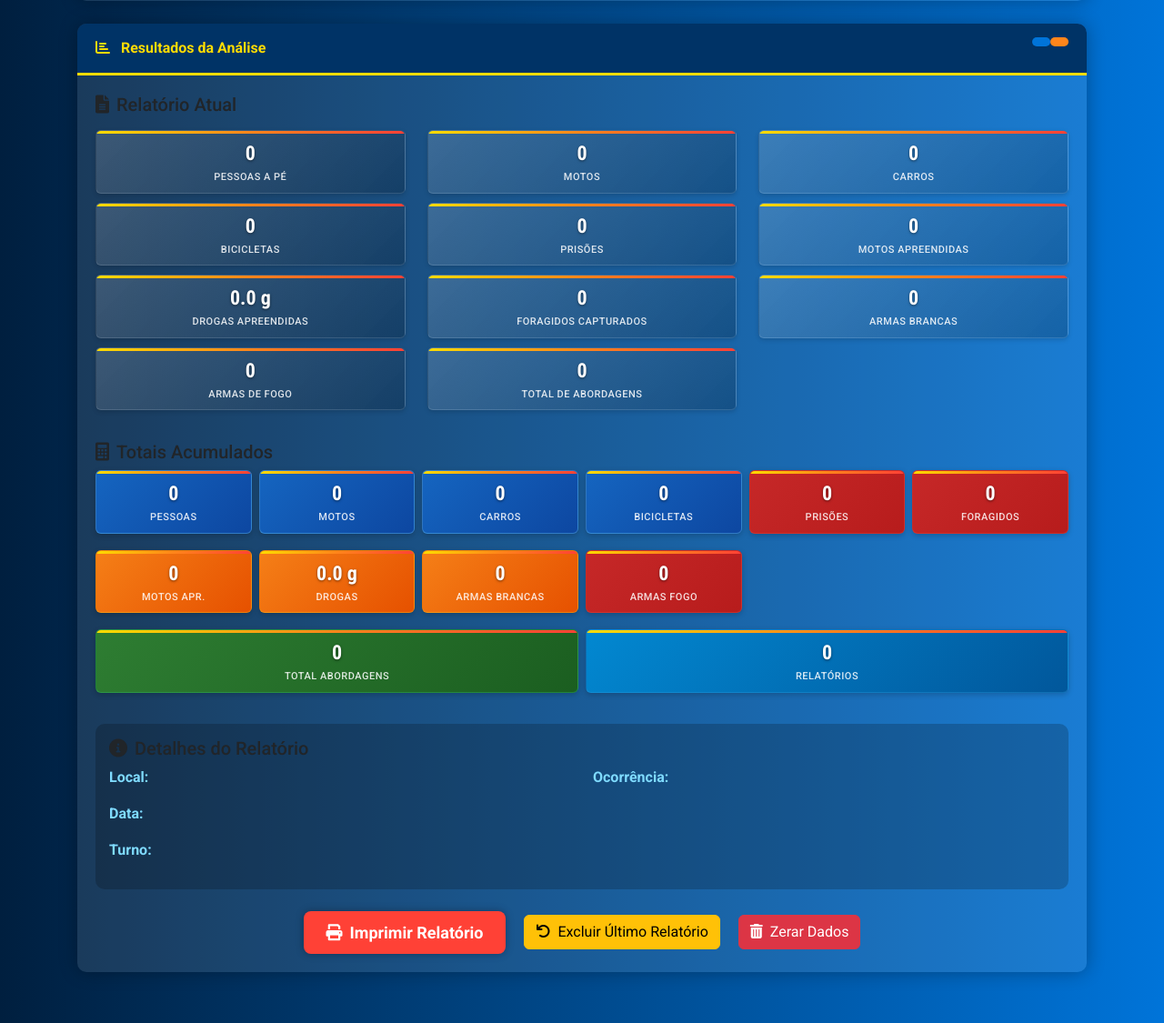
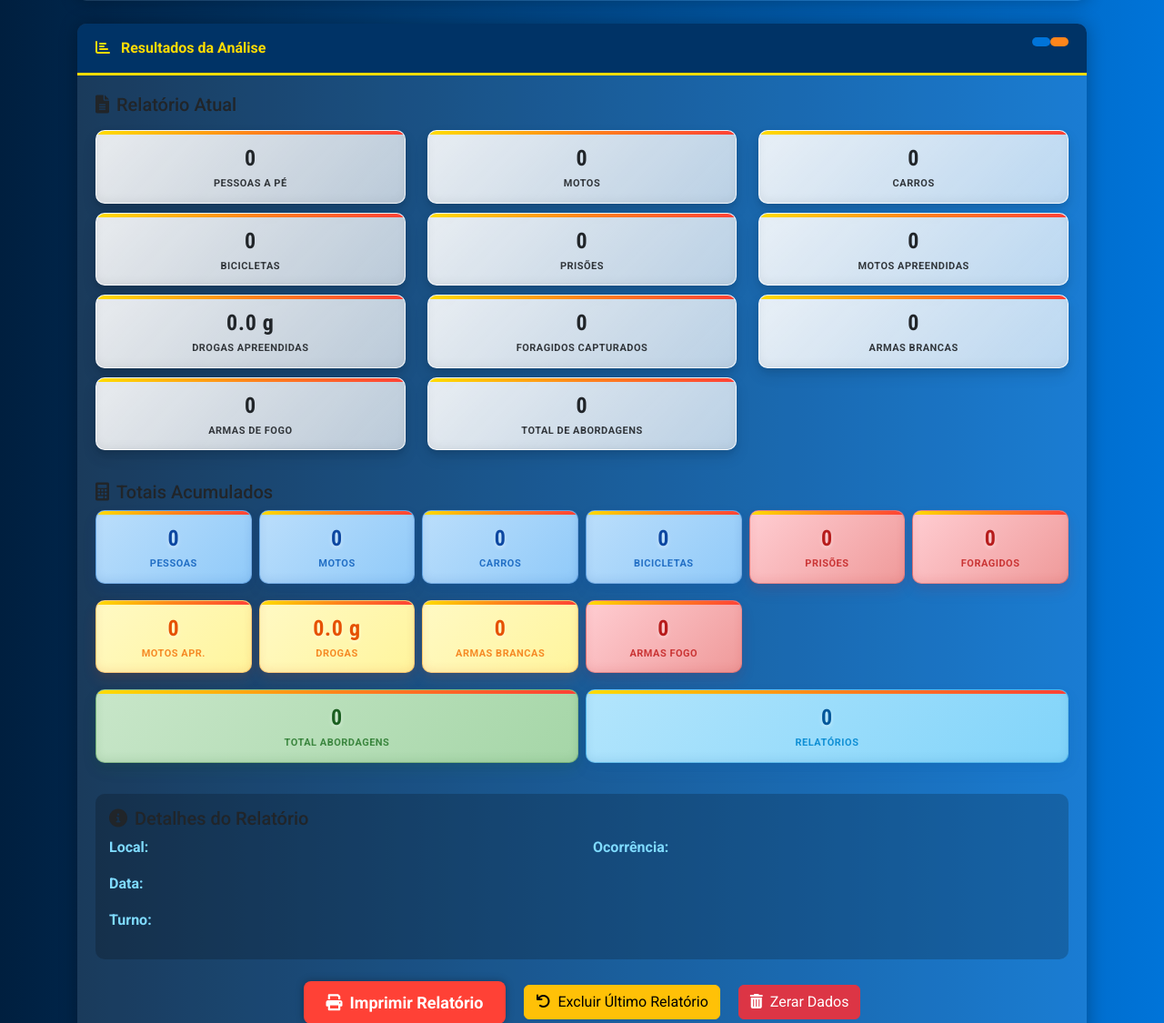
Before and after one commit to tenmuniz/RELATORIOS, a Flask app: page / in a window 1280 px wide. Shown: the part 492-1617 px from the top of the page at 91% size. Run offline with Flask 3, Linux system fonts and the light colour scheme; data that the repository does not hold is empty.

Commit message:
Improved the app's look
Updated the styling of data boxes to be lighter, bolder, and more 3D.  Changes were made to `static/css/style.css`.

Replit-Commit-Author: Agent
Replit-Commit-Session-Id: 86e28d72-0d2a-4c5b-8e77-a5b2222ae40b
Replit-Commit-Screenshot-Url: https://storage.googleapis.com/screenshot-production-us-central1/67897340-ed91-4772-8350-adeb704ffe7b/8b961eaf-bf2f-4a65-a83e-2993687fed1a.jpg

```diff
--- a/static/css/style.css
+++ b/static/css/style.css
@@ -154,21 +154,27 @@ textarea.form-control {
 }
 
 .stat-box {
-  background: linear-gradient(135deg, rgba(255, 255, 255, 0.15), rgba(0, 0, 0, 0.2));
-  border-radius: 6px;
-  padding: 8px 5px;
+  background: linear-gradient(135deg, rgba(255, 255, 255, 0.9), rgba(255, 255, 255, 0.7));
+  border-radius: 10px;
+  padding: 12px 5px;
   margin-bottom: 10px;
   text-align: center;
-  transition: all 0.2s ease;
-  border: 1px solid rgba(255, 255, 255, 0.1);
-  box-shadow: 0 2px 5px rgba(0, 0, 0, 0.15);
+  transition: all 0.3s cubic-bezier(0.175, 0.885, 0.32, 1.275);
+  border: 1px solid rgba(255, 255, 255, 0.8);
+  box-shadow:
+    0 8px 16px rgba(0, 0, 0, 0.1),
+    0 4px 8px rgba(0, 0, 0, 0.05),
+    0 2px 4px rgba(0, 0, 0, 0.05),
+    inset 0 -3px 10px rgba(0, 0, 0, 0.05);
   position: relative;
   overflow: hidden;
   height: calc(100% - 10px);
-  min-height: 60px;
+  min-height: 70px;
   display: flex;
   flex-direction: column;
   justify-content: center;
+  transform-style: preserve-3d;
+  perspective: 500px;
 }
 
 .stat-box:before {
@@ -177,64 +183,108 @@ textarea.form-control {
   top: 0;
   left: 0;
   right: 0;
-  height: 3px;
+  height: 4px;
   background: linear-gradient(to right, #FFDC00, #FF851B, #FF4136);
   z-index: 2;
+  border-radius: 10px 10px 0 0;
 }
 
 .stat-box:hover {
-  transform: translateY(-5px) scale(1.01);
-  box-shadow: 0 8px 15px rgba(0, 0, 0, 0.2);
+  transform: translateY(-8px) scale(1.03) rotateX(5deg);
+  box-shadow:
+    0 15px 25px rgba(0, 0, 0, 0.15),
+    0 8px 15px rgba(0, 0, 0, 0.1),
+    inset 0 -5px 15px rgba(0, 0, 0, 0.05);
 }
 
 .stat-box.bg-primary {
-  background: linear-gradient(135deg, #1565C0, #0D47A1) !important;
-  border: 1px solid rgba(127, 219, 255, 0.3);
-  box-shadow: 0 2px 6px rgba(0, 0, 0, 0.2);
+  background: linear-gradient(135deg, #bbdefb, #90caf9) !important;
+  border: 1px solid rgba(21, 101, 192, 0.4);
+  box-shadow:
+    0 8px 16px rgba(13, 71, 161, 0.1),
+    0 4px 8px rgba(13, 71, 161, 0.05),
+    inset 0 -3px 10px rgba(13, 71, 161, 0.1);
 }
 
 .stat-box.bg-primary .stat-value {
-  color: #FFFFFF;
+  color: #0D47A1;
+  text-shadow: 0 2px 4px rgba(255, 255, 255, 0.5);
+}
+
+.stat-box.bg-primary .stat-label {
+  color: #1565C0;
 }
 
 .stat-box.bg-success {
-  background: linear-gradient(135deg, #2E7D32, #1B5E20) !important;
-  border: 1px solid rgba(46, 204, 113, 0.3);
-  box-shadow: 0 2px 6px rgba(0, 0, 0, 0.2);
+  background: linear-gradient(135deg, #c8e6c9, #a5d6a7) !important;
+  border: 1px solid rgba(46, 125, 50, 0.4);
+  box-shadow:
+    0 8px 16px rgba(27, 94, 32, 0.1),
+    0 4px 8px rgba(27, 94, 32, 0.05),
+    inset 0 -3px 10px rgba(27, 94, 32, 0.1);
 }
 
 .stat-box.bg-success .stat-value {
-  color: #FFFFFF;
+  color: #1B5E20;
+  text-shadow: 0 2px 4px rgba(255, 255, 255, 0.5);
+}
+
+.stat-box.bg-success .stat-label {
+  color: #2E7D32;
 }
 
 .stat-box.bg-info {
-  background: linear-gradient(135deg, #0288D1, #01579B) !important;
-  border: 1px solid rgba(52, 152, 219, 0.3);
-  box-shadow: 0 2px 6px rgba(0, 0, 0, 0.2);
+  background: linear-gradient(135deg, #b3e5fc, #81d4fa) !important;
+  border: 1px solid rgba(2, 136, 209, 0.4);
+  box-shadow:
+    0 8px 16px rgba(1, 87, 155, 0.1),
+    0 4px 8px rgba(1, 87, 155, 0.05),
+    inset 0 -3px 10px rgba(1, 87, 155, 0.1);
 }
 
 .stat-box.bg-info .stat-value {
-  color: #FFFFFF;
+  color: #01579B;
+  text-shadow: 0 2px 4px rgba(255, 255, 255, 0.5);
+}
+
+.stat-box.bg-info .stat-label {
+  color: #0288D1;
 }
 
 .stat-box.bg-danger {
-  background: linear-gradient(135deg, #C62828, #B71C1C) !important;
-  border: 1px solid rgba(231, 76, 60, 0.3);
-  box-shadow: 0 2px 6px rgba(0, 0, 0, 0.2);
+  background: linear-gradient(135deg, #ffcdd2, #ef9a9a) !important;
+  border: 1px solid rgba(198, 40, 40, 0.4);
+  box-shadow:
+    0 8px 16px rgba(183, 28, 28, 0.1),
+    0 4px 8px rgba(183, 28, 28, 0.05),
+    inset 0 -3px 10px rgba(183, 28, 28, 0.1);
 }
 
 .stat-box.bg-danger .stat-value {
-  color: #FFFFFF;
+  color: #B71C1C;
+  text-shadow: 0 2px 4px rgba(255, 255, 255, 0.5);
+}
+
+.stat-box.bg-danger .stat-label {
+  color: #C62828;
 }
 
 .stat-box.bg-warning {
-  background: linear-gradient(135deg, #F57F17, #E65100) !important;
-  border: 1px solid rgba(241, 196, 15, 0.3);
-  box-shadow: 0 2px 6px rgba(0, 0, 0, 0.2);
+  background: linear-gradient(135deg, #fff9c4, #fff59d) !important;
+  border: 1px solid rgba(245, 127, 23, 0.4);
+  box-shadow:
+    0 8px 16px rgba(230, 81, 0, 0.1),
+    0 4px 8px rgba(230, 81, 0, 0.05),
+    inset 0 -3px 10px rgba(230, 81, 0, 0.1);
 }
 
 .stat-box.bg-warning .stat-value {
-  color: #FFFFFF;
+  color: #E65100;
+  text-shadow: 0 2px 4px rgba(255, 255, 255, 0.5);
+}
+
+.stat-box.bg-warning .stat-label {
+  color: #F57F17;
 }
 
 @keyframes pulse {
@@ -250,23 +300,24 @@ textarea.form-control {
 }
 
 .stat-value {
-  font-size: 22px;
-  font-weight: 700;
+  font-size: 24px;
+  font-weight: 800;
   margin-bottom: 2px;
   font-family: 'Roboto Condensed', sans-serif;
-  text-shadow: 0 1px 3px rgba(0, 0, 0, 0.5);
-  color: #FFFFFF;
+  position: relative;
+  z-index: 1;
+  letter-spacing: 0.03em;
 }
 
 .stat-label {
-  color: rgba(255, 255, 255, 0.85);
   font-size: 11px;
   text-transform: uppercase;
   letter-spacing: 0.5px;
-  font-weight: 500;
+  font-weight: 600;
   position: relative;
   display: inline-block;
   padding: 0 3px;
+  opacity: 0.9;
 }
 
 .badge-location {
@@ -329,13 +380,14 @@ footer {
 }
 
 @keyframes countUp {
-  0% { transform: scale(0.8); opacity: 0.5; }
-  50% { transform: scale(1.2); }
+  0% { transform: scale(0.8) translateY(5px); opacity: 0.2; }
+  50% { transform: scale(1.3) translateY(-2px); opacity: 0.8; }
+  70% { transform: scale(1.1) translateY(0); }
   100% { transform: scale(1); opacity: 1; }
 }
 
 .stat-value.updated {
-  animation: countUp 0.5s ease-out forwards;
+  animation: countUp 0.8s cubic-bezier(0.175, 0.885, 0.32, 1.275) forwards;
 }
 
 /* Responsive adjustments */
```
